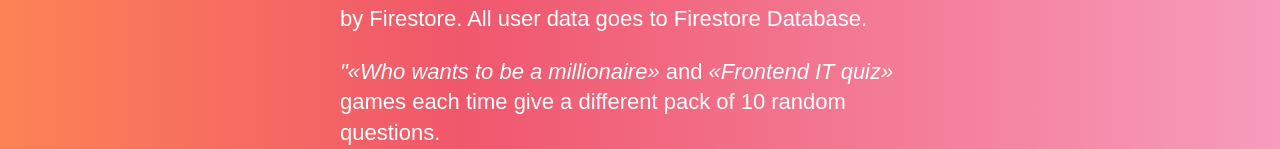
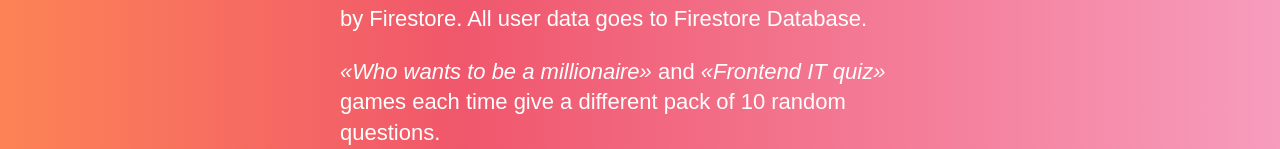
Before and after one commit to angeliquesy/quiz-firebase, a React app: page /about in a window 1280 px wide. Shown: the part 149-298 px from the top of the page. Built offline with nearby package versions, Linux system fonts and the light colour scheme.

Commit message:
fixing a typo in about

```diff
--- a/src/containers/About/About.js
+++ b/src/containers/About/About.js
@@ -5,7 +5,7 @@
   <div className={classes.About}>
     <div>
       <p>This website is&nbsp;built on&nbsp;React, hosted, and served by&nbsp;Firestore. All user data goes to&nbsp;Firestore Database.</p>
-      <p><em>"&laquo;Who wants to&nbsp;be&nbsp;a&nbsp;millionaire&raquo;</em> and <em>&laquo;Frontend IT&nbsp;quiz&raquo;</em> games
+      <p><em>&laquo;Who wants to&nbsp;be&nbsp;a&nbsp;millionaire&raquo;</em> and <em>&laquo;Frontend IT&nbsp;quiz&raquo;</em> games
         each time give a&nbsp;different pack of&nbsp;10&nbsp;random questions.</p>
       <p>To&nbsp;<strong>create your own quiz</strong> you should sign&nbsp;up. There is&nbsp;no&nbsp;email verification,
         input any email and password, let the browser remember it&nbsp;for you to&nbsp;be&nbsp;able to&nbsp;sign in&nbsp;again.</p>
```
Also changed, not shown: 7 other files (tests, documents, lock files or other folders).
